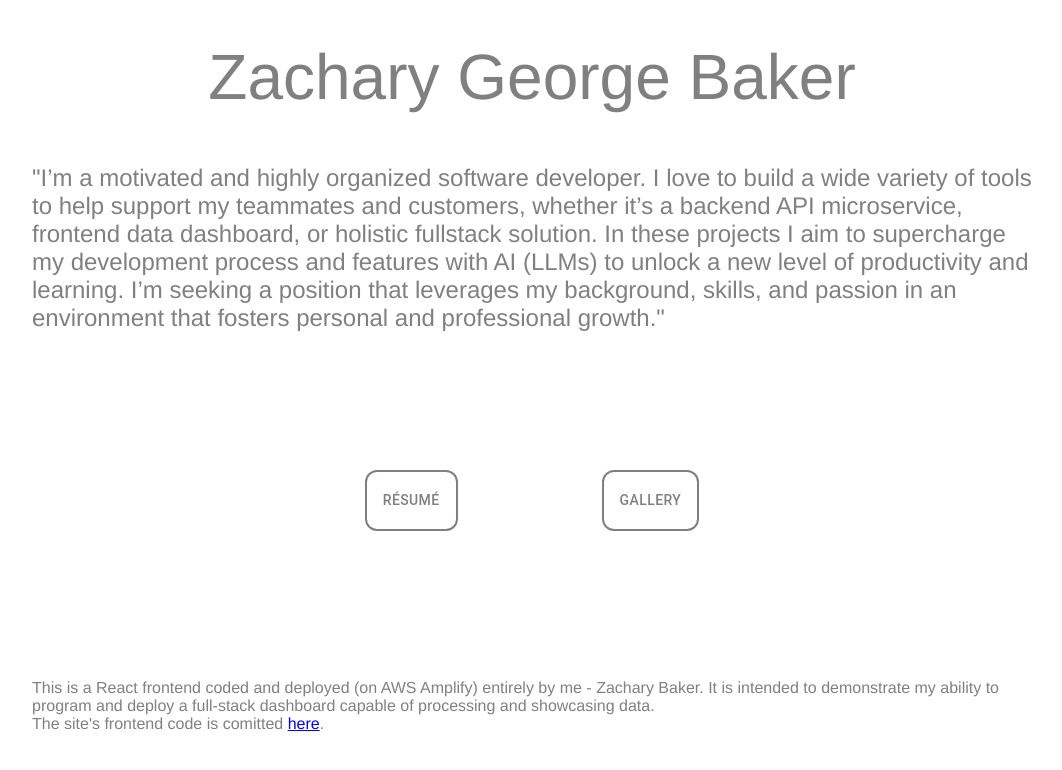
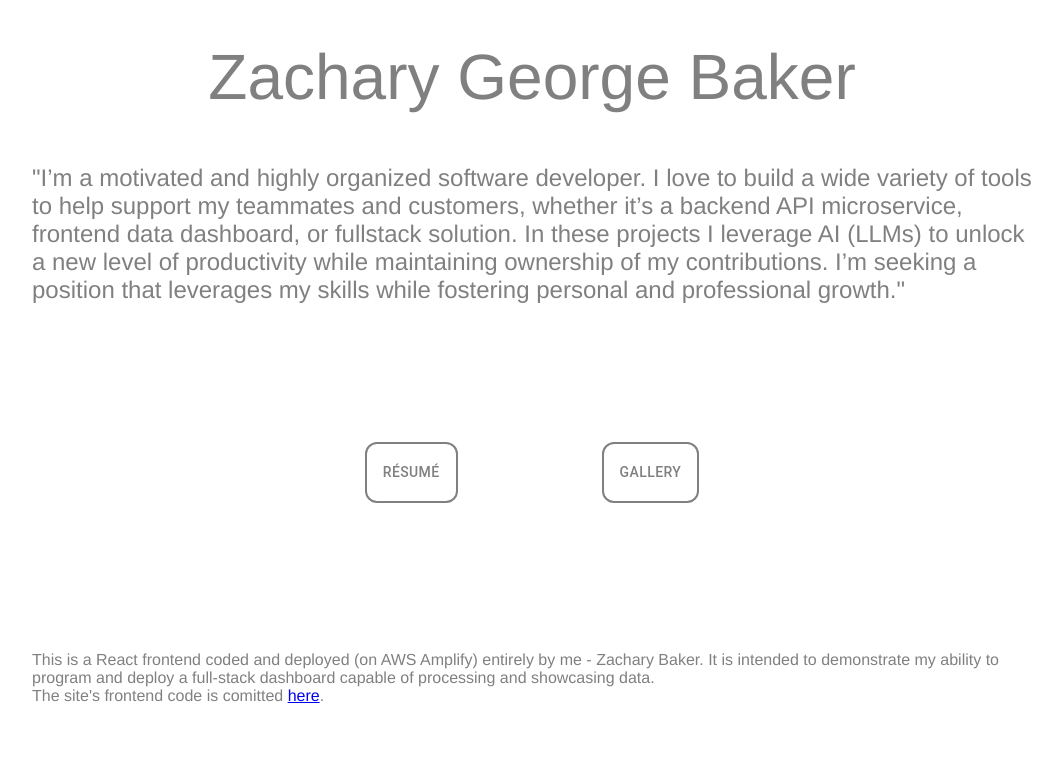
Before and after one commit to zgbaker54/zacharygeorgebaker, a React (Create React App) app: page / in a window 1280 px wide. Shown: the top 770 px of the page, without its empty margins (108-1170 px from the left). Built offline with nearby package versions, Linux system fonts and the light colour scheme.

Commit message:
update resume link and bio

```diff
--- a/src/Landing.js
+++ b/src/Landing.js
@@ -32,7 +32,7 @@ export default function Landing(){
   </Fade>
 
   // Flavor text giving people an idea of what I'm looking for
-  let subtitle_text = `"I’m a motivated and highly organized software developer. I love to build a wide variety of tools to help support my teammates and customers, whether it’s a backend API microservice, frontend data dashboard, or holistic fullstack solution. In these projects I aim to supercharge my development process and features with AI (LLMs) to unlock a new level of productivity and learning. I’m seeking a position that leverages my background, skills, and passion in an environment that fosters personal and professional growth."`
+  let subtitle_text = `"I’m a motivated and highly organized software developer. I love to build a wide variety of tools to help support my teammates and customers, whether it’s a backend API microservice, frontend data dashboard, or fullstack solution. In these projects I leverage AI (LLMs) to unlock a new level of productivity while maintaining ownership of my contributions. I’m seeking a position that leverages my skills while fostering personal and professional growth."`
   let subtitle = <Box>
     <Fade
       in={subtitle_fade0}
@@ -45,7 +45,7 @@ export default function Landing(){
 
   // Button linking to Google Doc of my general resume (view-only)
   let resume_button = <Button
-    href="https://drive.google.com/file/d/1VzuLPT5CRxx35v2oJ8J9E7t0yfQgsSlN/view?usp=sharing"
+    href="https://drive.google.com/file/d/14CNZODguwlCP1vweM7ZqJ-F-FVPQtUvu/view?usp=sharing"
     target="_blank"
     sx={selectionButtonSx}
   >
```
